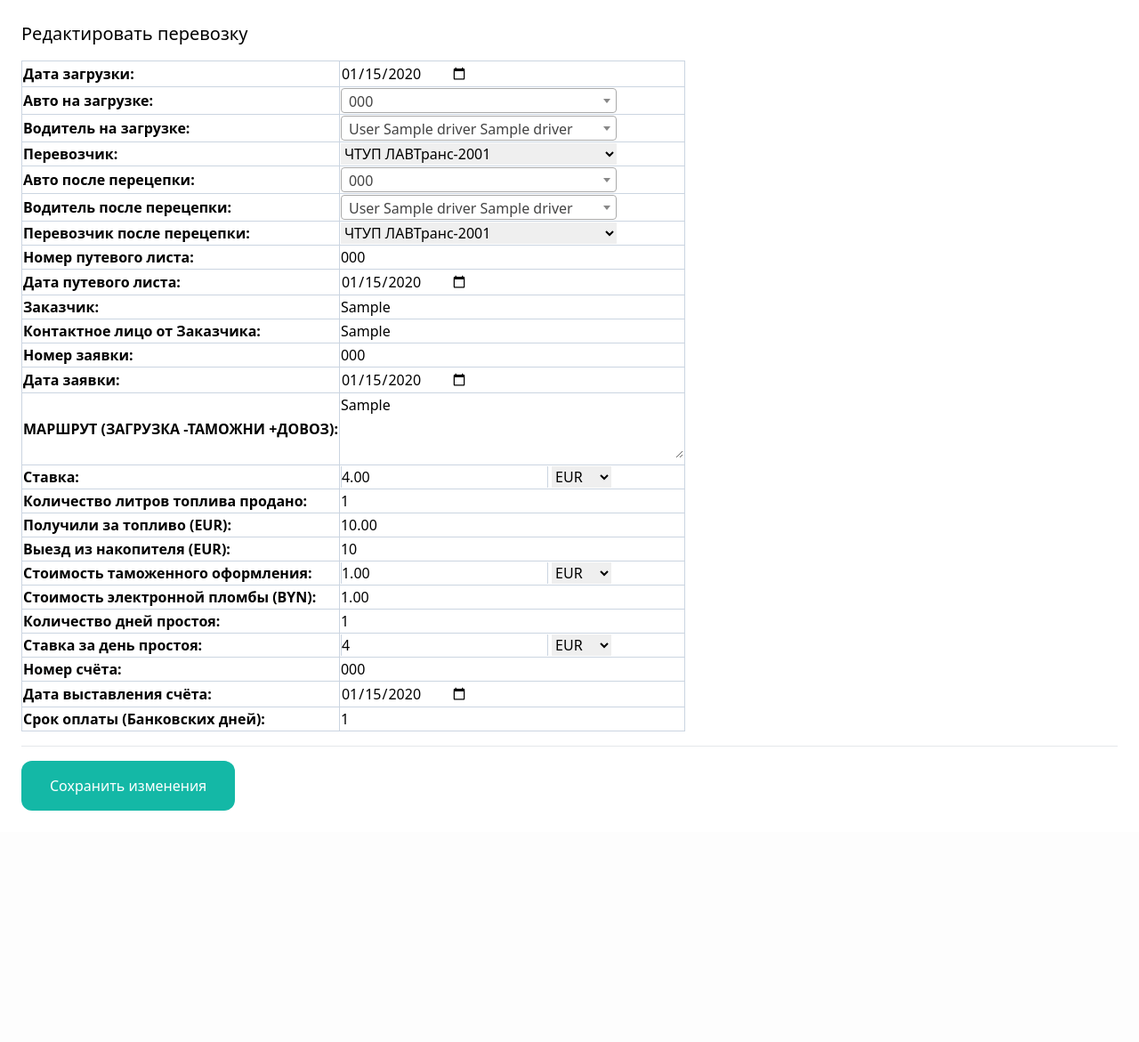
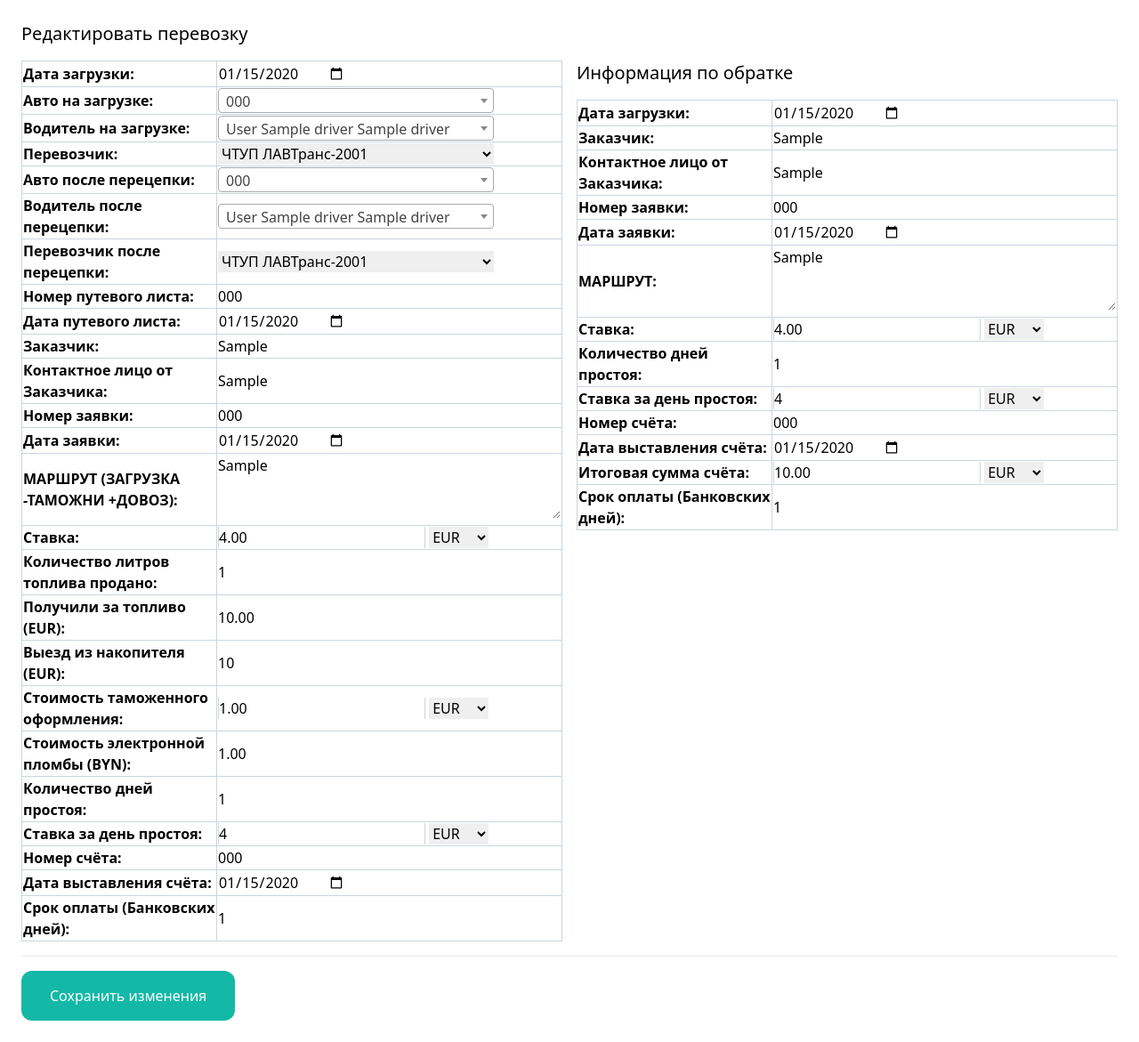
Before and after one commit to Aleksei911/LAVTrans-2001-Django-project-, a Django app: page /delivery/delivery_edit/1/ in a window 1280 px wide. Shown: the part 64-1235 px from the top of the page at 89% size. Before the commit the page ends 975 px from the top, so only its background shows below. Run offline with Django 4.2, Linux system fonts and the light colour scheme; a user stored in the database is signed in; tables that the repository leaves empty hold one stand-in row (values such as "Sample post"); some libraries are stand-ins or nearby versions.

Commit message:
update: create add and update DeliveryBack

```diff
--- a/lavtrans/delivery/forms.py
+++ b/lavtrans/delivery/forms.py
@@ -1,5 +1,5 @@
 from django import forms
-from .models import Delivery
+from .models import Delivery, DeliveryBack
 
 
 class AddDeliveryForm(forms.ModelForm):
@@ -10,7 +10,7 @@ class AddDeliveryForm(forms.ModelForm):
                   'application_number', 'application_date', 'route', 'rate', 'rate_currency', 'liters',
                   'liters_amount', 'storage', 'customs_clearance', 'customs_currency', 'electronic_seal',
                   'prostoi', 'rate_for_prostoi', 'prostoi_currency', 'score_number', 'score_date',
-                  'payment_term')
+                  'payment_term', 'score_total', 'score_currency')
         widgets = {
             'route': forms.Textarea(attrs={'rows': 3}),
             'waybill_number': forms.TextInput(attrs={'style': 'width: 310px;'}),
@@ -31,3 +31,21 @@ class AddDeliveryForm(forms.ModelForm):
             'payment_term': forms.NumberInput(attrs={'style': 'width: 310px;'}),
             'electronic_seal': forms.NumberInput(attrs={'style': 'width: 310px;'}),
         }
+
+
+class AddDeliveryBackForm(forms.ModelForm):
+    class Meta:
+        model = DeliveryBack
+        fields = ('date_of_back_delivery', 'back_customer', 'back_customer_contact', 'back_application_number',
+                  'back_application_date', 'back_route', 'back_rate', 'back_rate_currency', 'back_prostoi',
+                  'back_rate_for_prostoi', 'back_prostoi_currency', 'back_score_number', 'back_score_date',
+                  'back_score_total', 'back_score_currency', 'back_payment_term')
+        widgets = {
+            'back_route': forms.Textarea(attrs={'rows': 3}),
+            'back_customer': forms.TextInput(attrs={'style': 'width: 310px;'}),
+            'back_customer_contact': forms.TextInput(attrs={'style': 'width: 310px;'}),
+            'back_application_number': forms.TextInput(attrs={'style': 'width: 310px;'}),
+            'back_prostoi': forms.NumberInput(attrs={'style': 'width: 310px;'}),
+            'back_score_number': forms.TextInput(attrs={'style': 'width: 310px;'}),
+            'back_payment_term': forms.NumberInput(attrs={'style': 'width: 310px;'}),
+        }
--- a/lavtrans/delivery/templates/delivery/delivery_edit.html
+++ b/lavtrans/delivery/templates/delivery/delivery_edit.html
@@ -6,11 +6,14 @@
 
 {% block content %}
 <div class="py-6 px-6">
-    <h1 class="mb-4 text-xl">Редактировать перевозку</h1>
 
     <form method="post" action=".">
         {% csrf_token %}
 
+        <h1 class="mb-4 text-xl">Редактировать перевозку</h1>
+
+        <div class="grid grid-cols-2 gap-4 place-content-between">
+            <div class="self-start">
         <table>
             <tbody>
             <tr>
@@ -165,6 +168,95 @@
             </tr>
             </tbody>
         </table>
+            </div>
+        <div class="self-start">
+
+            <h1 class="mb-4 text-xl">Информация по обратке</h1>
+
+                <table>
+                    <tbody>
+                    <tr>
+                        <th class="mr-3 text-left border border-slate-300">Дата загрузки:</th>
+                        <td class="border border-slate-300">
+                            <input type="date" name="date_of_back_delivery" value="{{ back_form.date_of_back_delivery.value | date:'Y-m-d' }}" id="date_of_back_delivery">
+                        </td>
+                    </tr>
+                    <tr>
+                        <th class="mr-3 text-left border border-slate-300">Заказчик:</th>
+                        <td class="border border-slate-300">
+                            {{ back_form.back_customer }}
+                        </td>
+                    </tr>
+                    <tr>
+                        <th class="mr-3 text-left border border-slate-300">Контактное лицо от Заказчика:</th>
+                        <td class="border border-slate-300">
+                            {{ back_form.back_customer_contact }}
+                        </td>
+                    </tr>
+                    <tr>
+                        <th class="mr-3 text-left border border-slate-300">Номер заявки:</th>
+                        <td class="border border-slate-300">
+                            {{ back_form.back_application_number }}
+                        </td>
+                    </tr>
+                    <tr>
+                        <th class="mr-3 text-left border border-slate-300">Дата заявки:</th>
+                        <td class="border border-slate-300">
+                            <input type="date" name="back_application_date" value="{{ back_form.back_application_date.value | date:'Y-m-d' }}" id="back_application_date">
+                        </td>
+                    </tr>
+                    <tr>
+                        <th class="mr-3 text-left border border-slate-300">МАРШРУТ:</th>
+                        <td class="border border-slate-300">
+                            {{ back_form.back_route }}
+                        </td>
+                    </tr>
+                    <tr>
+                        <th class="mr-3 text-left border border-slate-300">Ставка:</th>
+                        <td class="border border-slate-300">
+                            <span class="border border-slate-300">{{ back_form.back_rate }}</span> {{ back_form.back_rate_currency }}
+                        </td>
+                    </tr>
+                    <tr>
+                        <th class="mr-3 text-left border border-slate-300">Количество дней простоя:</th>
+                        <td class="border border-slate-300">
+                            {{ back_form.back_prostoi }}
+                        </td>
+                    </tr>
+                    <tr>
+                        <th class="mr-3 text-left border border-slate-300">Ставка за день простоя:</th>
+                        <td class="border border-slate-300">
+                            <span class="border border-slate-300">{{ back_form.back_rate_for_prostoi }}</span> {{ back_form.back_prostoi_currency }}
+                        </td>
+                    </tr>
+                    <tr>
+                        <th class="mr-3 text-left border border-slate-300">Номер счёта:</th>
+                        <td class="border border-slate-300">
+                            {{ back_form.back_score_number }}
+                        </td>
+                    </tr>
+                    <tr>
+                        <th class="mr-3 text-left border border-slate-300">Дата выставления счёта:</th>
+                        <td class="border border-slate-300">
+                            <input type="date" name="back_score_date" value="{{ back_form.back_score_date.value | date:'Y-m-d' }}" id="back_score_date">
+                        </td>
+                    </tr>
+                    <tr>
+                        <th class="mr-3 text-left border border-slate-300">Итоговая сумма счёта:</th>
+                        <td class="border border-slate-300">
+                            <span class="border border-slate-300">{{ back_form.back_score_total }}</span> {{ back_form.back_score_currency }}
+                        </td>
+                    </tr>
+                    <tr>
+                        <th class="mr-3 text-left border border-slate-300">Срок оплаты (Банковских дней):</th>
+                        <td class="border border-slate-300">
+                            {{ back_form.back_payment_term }}
+                        </td>
+                    </tr>
+                    </tbody>
+                </table>
+            </div>
+            </div>
 
         <hr class="my-4">
 
--- a/lavtrans/delivery/views.py
+++ b/lavtrans/delivery/views.py
@@ -1,8 +1,8 @@
 from django.contrib import messages
 from django.shortcuts import render, redirect
 from django.contrib.auth.decorators import login_required
-from .models import Delivery
-from .forms import AddDeliveryForm
+from .models import Delivery, DeliveryBack
+from .forms import AddDeliveryForm, AddDeliveryBackForm
 
 
 @login_required
@@ -27,20 +27,26 @@ def all_deliveries(request):
 def add_delivery(request):
     if request.method == 'POST':
         form = AddDeliveryForm(request.POST)
+        back_form = AddDeliveryBackForm(request.POST)
 
-        if form.is_valid():
+        if form.is_valid() and back_form.is_valid():
             delivery = form.save()
             delivery.save()
+            back_delivery = back_form.save(commit=False)
+            back_delivery.delivery = delivery
+            back_delivery.save()
 
             messages.success(request, 'Данные о новой перевозке были успешно добавлены.')
 
             return redirect('delivery')
         else:
             print(form.errors)
+            print(back_form.errors)
     else:
         form = AddDeliveryForm()
+        back_form = AddDeliveryBackForm()
 
-    return render(request, 'delivery/add_delivery.html', {'form': form})
+    return render(request, 'delivery/add_delivery.html', {'form': form, 'back_form': back_form})
 
 
 @login_required
@@ -56,18 +62,42 @@ def delivery_info(request, pk):
 @login_required
 def delivery_edit(request, pk):
     delivery = Delivery.objects.get(pk=pk)
+    back_delivery = DeliveryBack.objects.filter(delivery=delivery).first()
 
     if request.method == 'POST':
         form = AddDeliveryForm(request.POST, instance=delivery)
-        if form.is_valid():
-            form.save()
+        if back_delivery:
+            back_form = AddDeliveryBackForm(request.POST, instance=back_delivery)
+            if form.is_valid() and back_form.is_valid():
+                form.save()
+                back_form.save()
 
-            messages.success(request, 'Изменения были успешно сохранены.')
+                messages.success(request, 'Изменения были успешно сохранены.')
 
-            return redirect('delivery_info', pk=pk)
+                return redirect('delivery_info', pk=pk)
+            else:
+                print(form.errors)
+                print(back_form.errors)
         else:
-            print(form.errors)
+            back_form = AddDeliveryBackForm(request.POST)
+            if form.is_valid() and back_form.is_valid():
+                form.save()
+                back_delivery_total = back_form.save(commit=False)
+                back_delivery_total.delivery = delivery
+                back_delivery_total.save()
+
+                messages.success(request, 'Изменения были успешно сохранены.')
+
+                return redirect('delivery_info', pk=pk)
+            else:
+                print(form.errors)
+                print(back_form.errors)
     else:
-        form = AddDeliveryForm(instance=delivery)
+        if back_delivery:
+            form = AddDeliveryForm(instance=delivery)
+            back_form = AddDeliveryBackForm(instance=back_delivery)
+        else:
+            form = AddDeliveryForm(instance=delivery)
+            back_form = AddDeliveryBackForm()
 
-    return render(request, 'delivery/delivery_edit.html', {'form': form})
+    return render(request, 'delivery/delivery_edit.html', {'form': form, 'back_form': back_form})
```
Also changed, not shown: lavtrans/delivery/models.py (+27 -16 lines).
